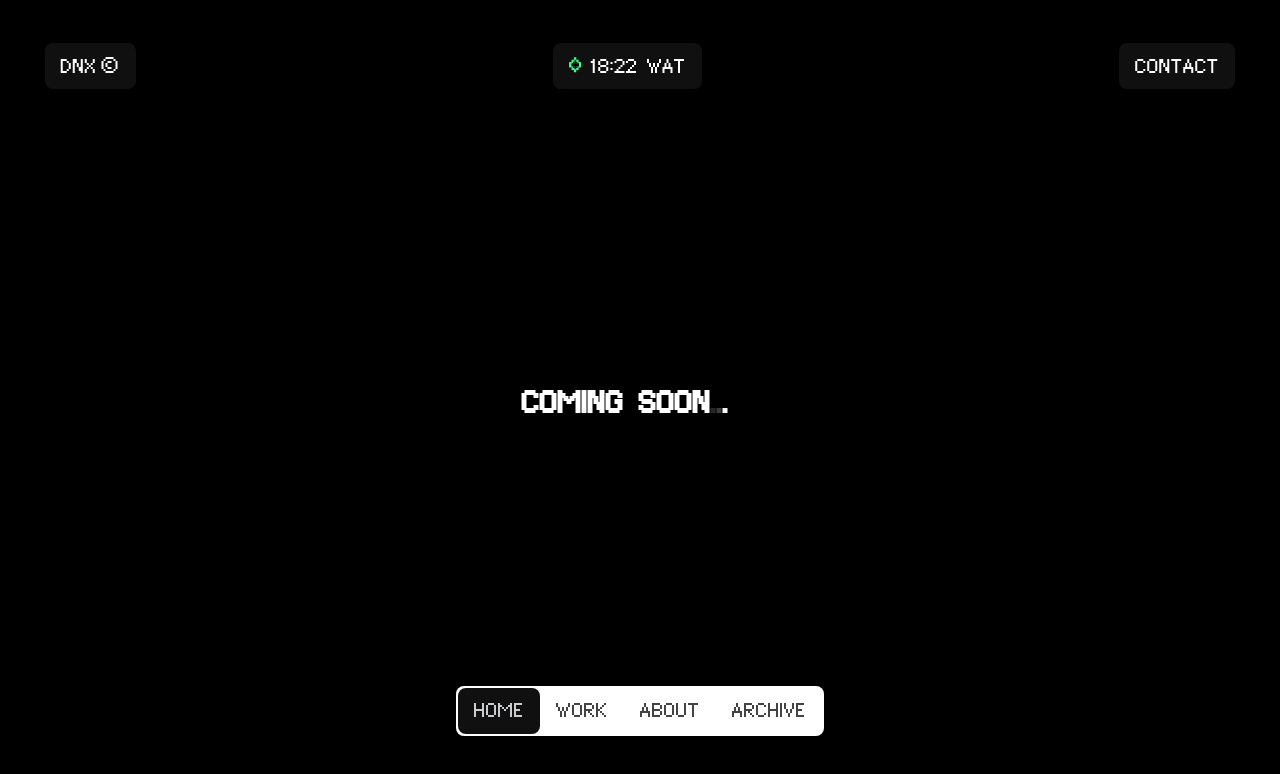
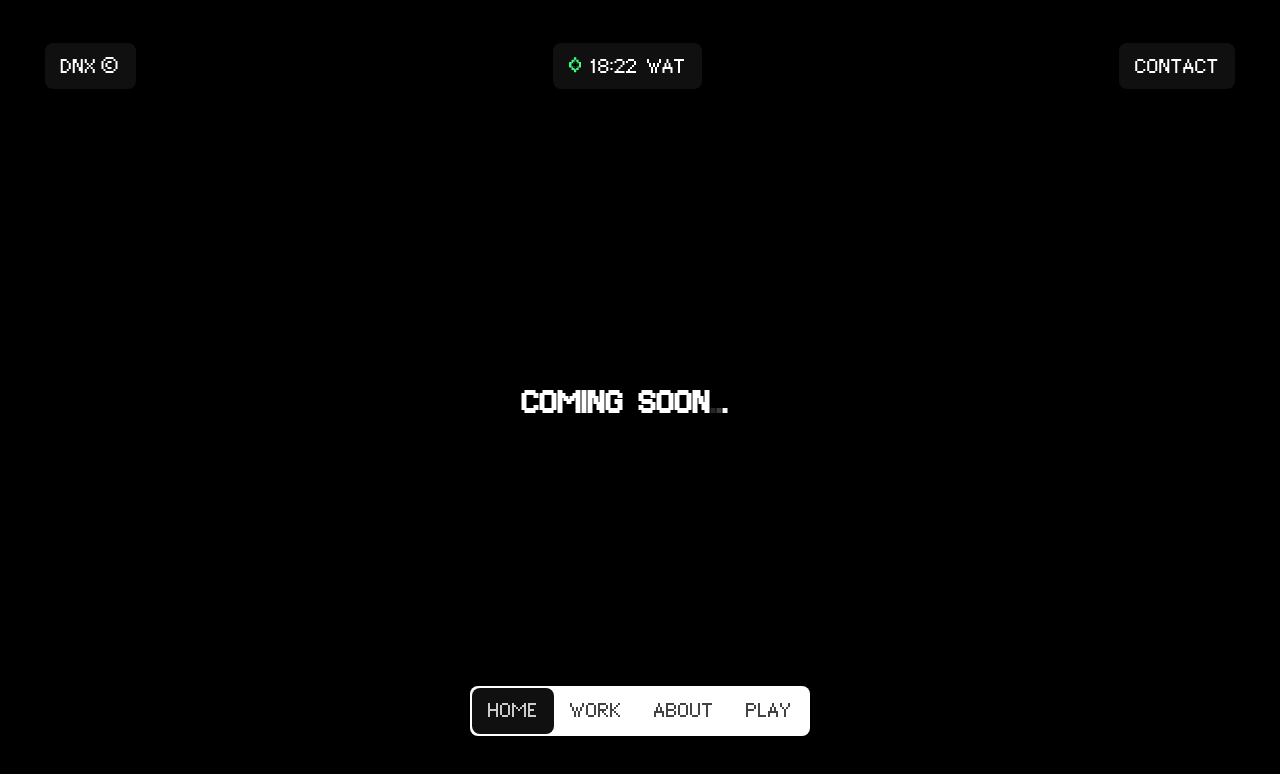
Before and after one commit to danieltolani/tolani-daniel-portfolio, a React (Create React App) app: page / in a window 1280 px wide. Shown: the top 774 px of the page. Built offline with nearby package versions, Linux system fonts and the light colour scheme.

Commit message:
replaced archive page with play and updated gmail address

```diff
--- a/src/App.js
+++ b/src/App.js
@@ -2,8 +2,9 @@ import Layout from './components/shared/Layout';
 import Work from './components/pages/Work';
 import About from './components/pages/About';
 import Home from './components/pages/Home';
+import Play from './components/pages/Play';
 import Header from './components/shared/Header';
-import Archive from './components/pages/Archive';
+
 import './sass/app.scss'
 import { BrowserRouter as Router, Routes, Route } from "react-router-dom"
 
@@ -18,7 +19,7 @@ function App() {
           <Route path="/" element={<Home />}/>
           <Route path="/work" element={<Work />}/>
           <Route path="/about" element={<About />}/>
-          <Route path="/archive" element={<Archive />}/>
+          <Route path="/play" element={<Play />}/>
         </Routes>
       </main>
       </div>
--- a/src/components/shared/Header.jsx
+++ b/src/components/shared/Header.jsx
@@ -5,7 +5,7 @@ import '../../sass/top-nav.scss';
 const Header = () => {
     const [currentTime, setCurrentTime] = useState(new Date());
     const [copied, setCopied] = useState(false);
-    const email = 'tolanidaniel@gmail.com'; // Replace with your actual email
+    const email = 'tolanidaniel02@gmail.com'; // Replace with your actual email
 
     useEffect(() => {
         const timer = setInterval(() => {
--- a/src/components/shared/Layout.jsx
+++ b/src/components/shared/Layout.jsx
@@ -47,7 +47,7 @@ const Layout = () => {
                 <CustomNavLink className='nav-link' to='/' >Home</CustomNavLink>
                 <CustomNavLink className='nav-link' to='/work' >Work</CustomNavLink>
                 <CustomNavLink className='nav-link' to='/about' >About</CustomNavLink>
-                <CustomNavLink className='nav-link' to='/archive' >Archive</CustomNavLink>
+                <CustomNavLink className='nav-link' to='/archive' >Play</CustomNavLink>
         </nav>
       </section>
     )
```
Also changed, not shown: src/components/pages/Play.jsx (renamed from src/components/pages/Archive.jsx).
